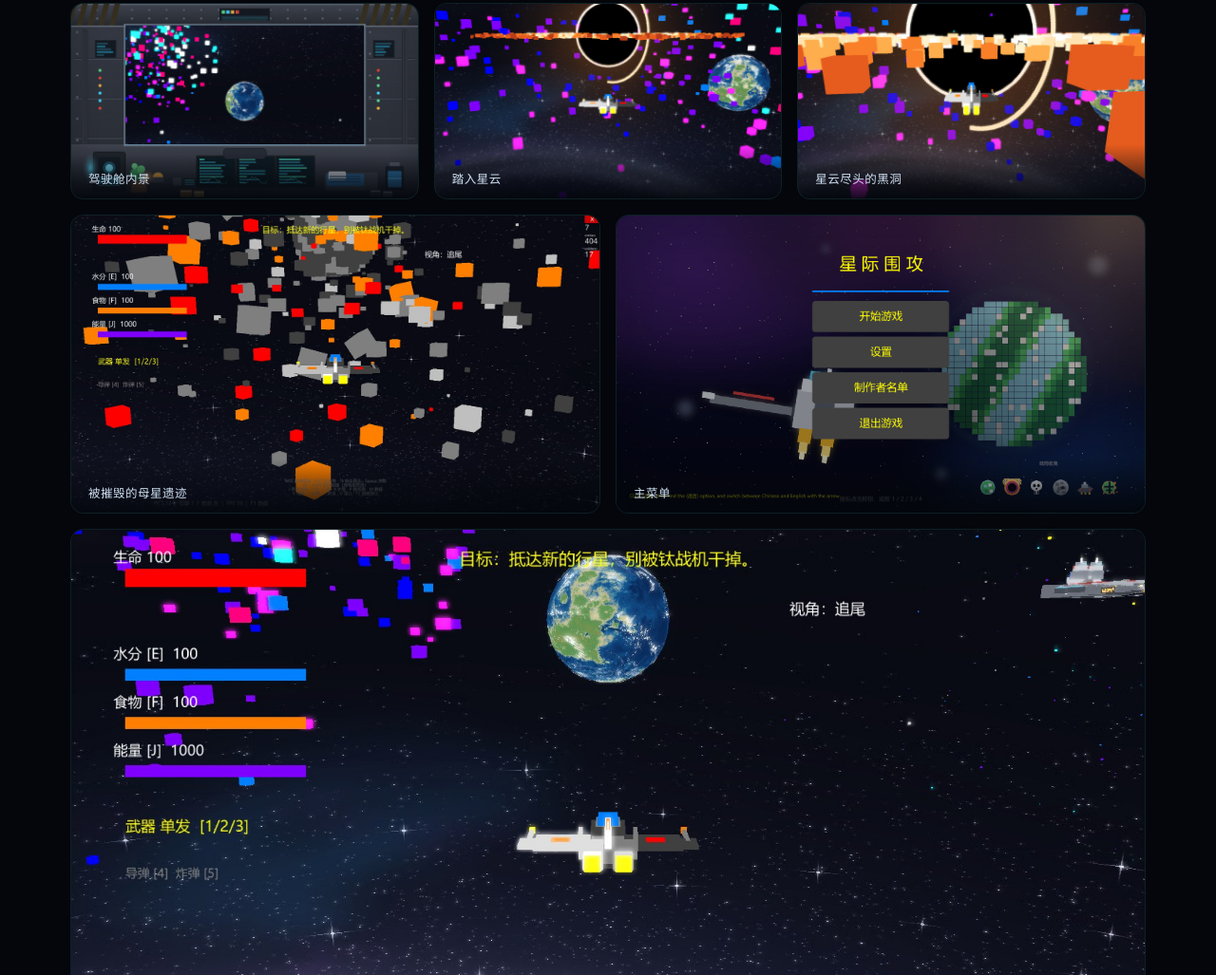
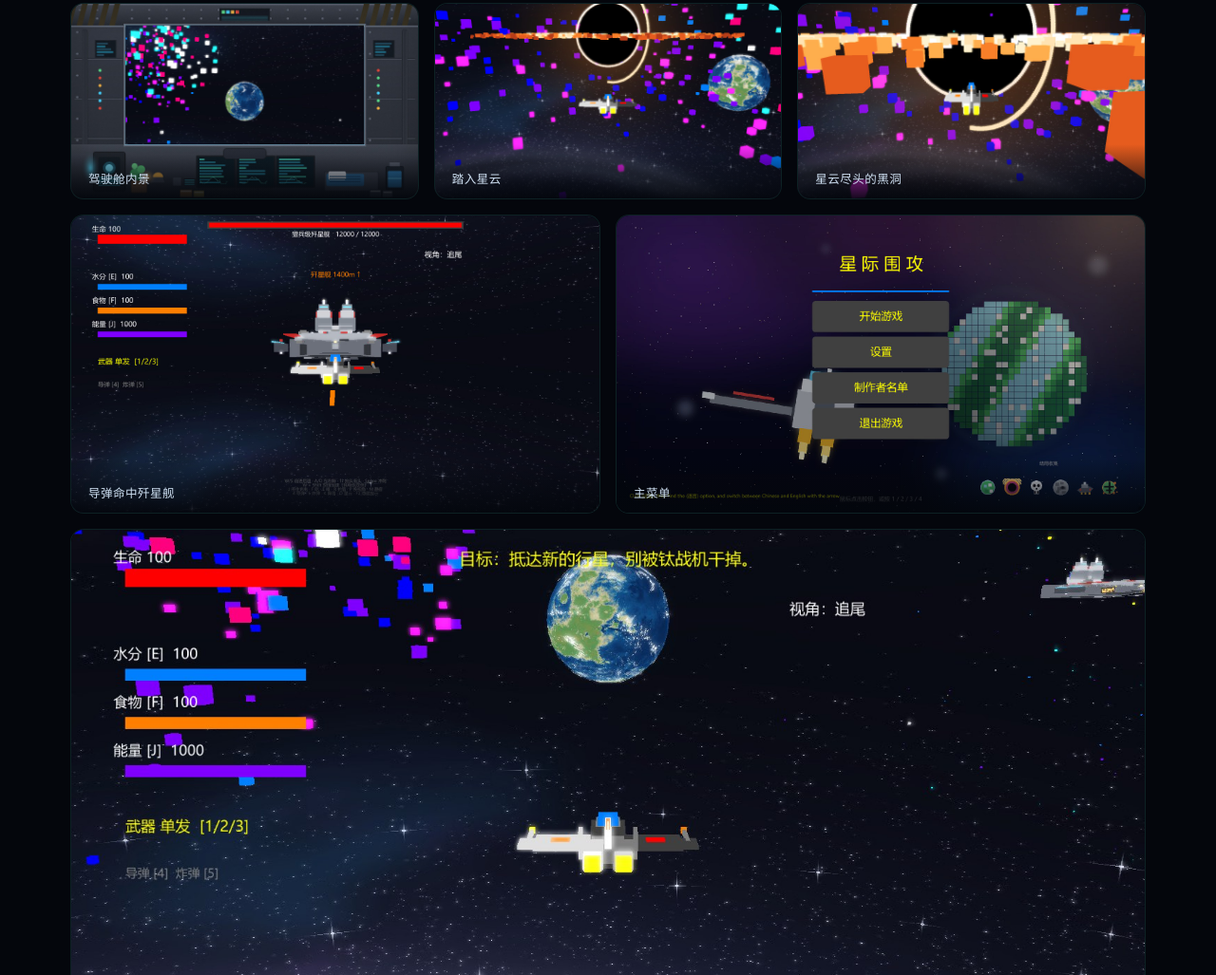
Before and after one commit to JasonHui81/stellar-siege-3d, a plain HTML site: page index.html in a window 1280 px wide. Shown: the part 3610-4637 px from the top of the page at 95% size. Drawn offline with Linux system fonts and the light colour scheme; a web font is replaced by a local one.

Commit message:
docs: 首页换用新版实机截图与动图

```diff
--- a/index.html
+++ b/index.html
@@ -360,7 +360,7 @@ footer .creds{display:flex;flex-wrap:wrap;gap:8px 26px;justify-content:space-bet
       <div class="shot s3 js-shot"><img src="assets/cockpit.jpg" alt="游戏内截图：驾驶舱内景视角"><div class="cap">驾驶舱内景</div></div>
       <div class="shot s4 js-shot"><img src="assets/nebula.jpg" alt="游戏内截图：进入星云"><div class="cap">踏入星云</div></div>
       <div class="shot s5 js-shot"><img src="assets/blackhole.jpg" alt="游戏内截图：黑洞与吸积盘"><div class="cap">星云尽头的黑洞</div></div>
-      <div class="shot s6 js-shot"><img src="assets/ruins.jpg" alt="游戏内截图：被摧毁的母星遗迹"><div class="cap">被摧毁的母星遗迹</div></div>
+      <div class="shot s6 js-shot"><img src="assets/missile.jpg" alt="游戏内截图：导弹命中歼星舰"><div class="cap">导弹命中歼星舰</div></div>
       <div class="shot s7 js-shot"><img src="assets/menu.jpg" alt="游戏截图：主菜单"><div class="cap">主菜单</div></div>
       <div class="shot s8 js-shot"><img src="assets/hints.jpg" alt="游戏截图：屏幕上的操作提示"><div class="cap">屏内操作提示（按 F2 可隐藏）</div></div>
     </div>
```
